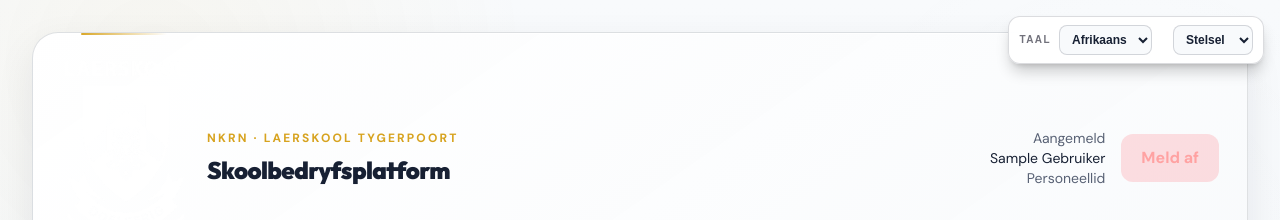
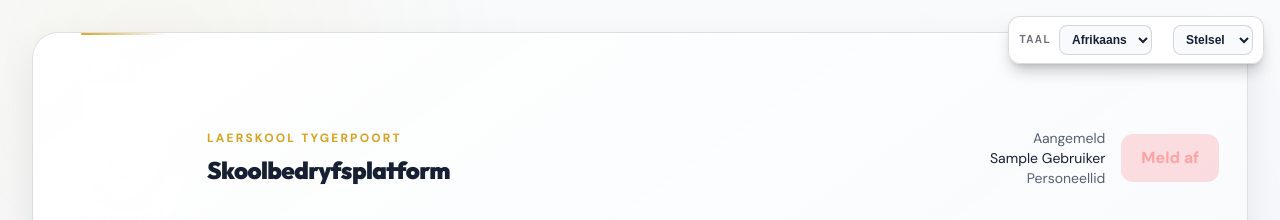
Before and after one commit to wbreytenbach-ops/nkrn-platform, a Next.js app in the folder web/: page / in a window 1280 px wide. Shown: the top 220 px of the page. Built offline with nearby package versions, Linux system fonts and the light colour scheme; sample sign-in values are in the browser's storage.

Commit message:
Apply Tygerpoort branding to portal home screen

```diff
--- a/web/src/app/page.tsx
+++ b/web/src/app/page.tsx
@@ -256,7 +256,7 @@ export default function Home() {
                     <div className="flex flex-wrap items-center justify-between gap-5">
                         <div className="flex items-center gap-4">
                             <Image src="/wit-logo-tygies.png" alt="Laerskool Tygerpoort" width={130} height={52} priority />
-                            <div><p className="text-xs uppercase tracking-[.2em] text-[#e7b42b]">NKRN · Laerskool Tygerpoort</p><h1 className="mt-2 text-2xl font-bold">Skoolbedryfsplatform</h1></div>
+                            <div><p className="text-xs uppercase tracking-[.2em] text-[#e7b42b]">Laerskool Tygerpoort</p><h1 className="mt-2 text-2xl font-bold">Skoolbedryfsplatform</h1></div>
                         </div>
                         <div className="flex items-center gap-4"><div className="text-right text-sm"><p className="text-zinc-400">Aangemeld</p><p>{user.firstName} {user.lastName}</p><p className="text-zinc-400">{t(getRoleName(user.roleID))}</p></div><LogoutButton /></div>
                     </div>
```
